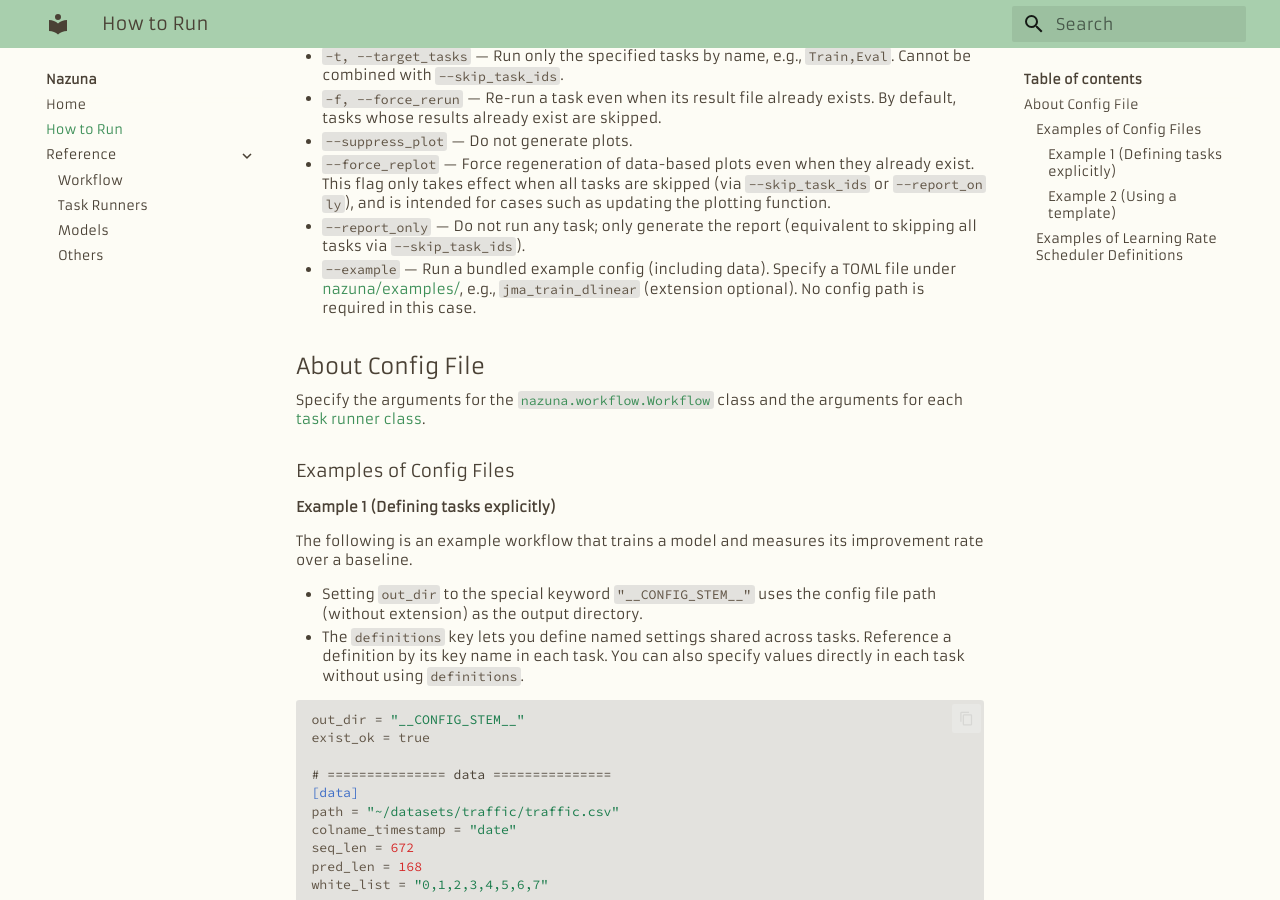
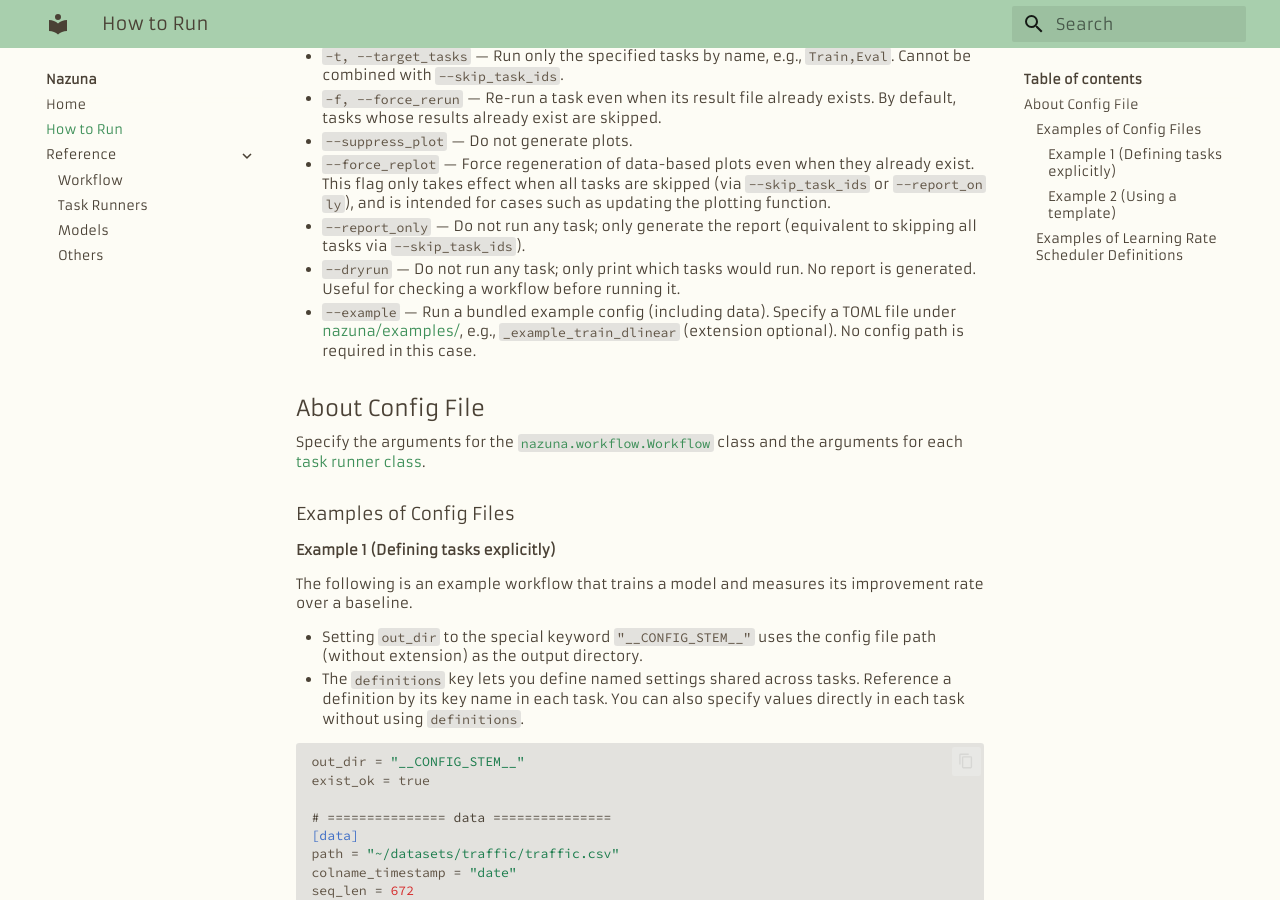
Before and after one commit to CookieBox26/nazuna, an MkDocs documentation site: the page built from docs/how_to_run.md, in a window 1280 px wide and 900 px high, scrolled down 385 px. Built offline with MkDocs 1.6.1 and Material for MkDocs 9.7.7, drawn with Linux system fonts in a browser that asks for light colours; some web fonts are replaced.

Commit message:
Update documentation

```diff
--- a/docs/how_to_run.md
+++ b/docs/how_to_run.md
@@ -25,8 +25,10 @@ The following options are also available:
   and is intended for cases such as updating the plotting function.
 - `--report_only` &mdash; Do not run any task; only generate the report
   (equivalent to skipping all tasks via `--skip_task_ids`).
+- `--dryrun` &mdash; Do not run any task; only print which tasks would run.
+  No report is generated. Useful for checking a workflow before running it.
 - `--example` &mdash; Run a bundled example config (including data).
-  Specify a TOML file under [nazuna/examples/](https://github.com/CookieBox26/nazuna/tree/main/nazuna/examples), e.g., `jma_train_dlinear`
+  Specify a TOML file under [nazuna/examples/](https://github.com/CookieBox26/nazuna/tree/main/nazuna/examples), e.g., `_example_train_dlinear`
   (extension optional). No config path is required in this case.
 
 
```
Also changed, not shown: README.md (+1 -1 lines).
